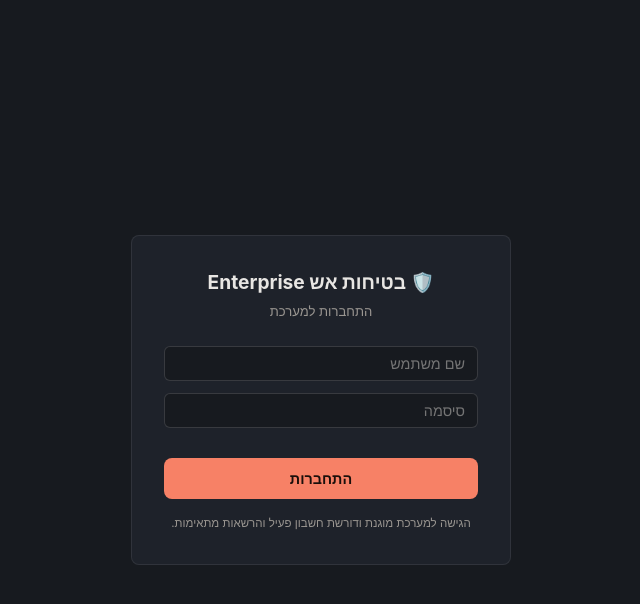
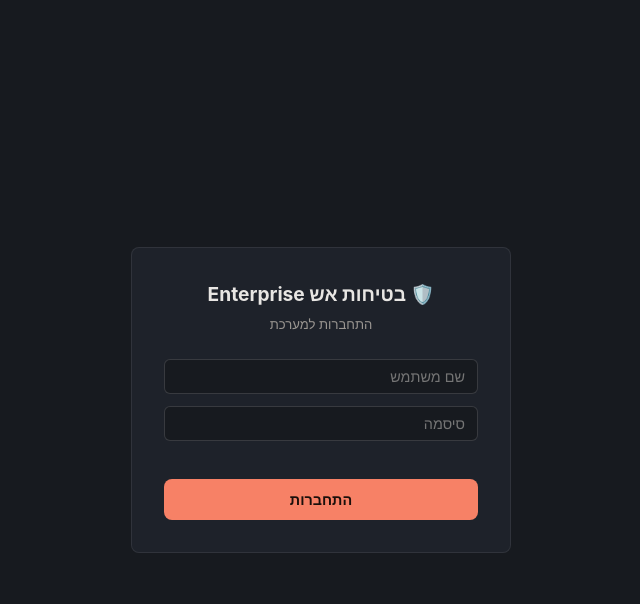
Before and after one commit to mv89-heb/Campus_Fire_ERP, a Flask app: page /login in a window 1280 px wide. Shown: the top 604 px of the page, without its empty margins (319-959 px from the left). Run offline with Flask 3, Linux system fonts and the light colour scheme.

Commit message:
security: harden login UX and prevent duplicate submits

```diff
--- a/app/templates/login.html
+++ b/app/templates/login.html
@@ -2,7 +2,7 @@
 <html lang="he" dir="rtl">
 <head>
 <meta charset="UTF-8">
-<meta name="viewport" content="width=device-width, initial-scale=1.0, maximum-scale=1.0, user-scalable=no">
+<meta name="viewport" content="width=device-width, initial-scale=1.0, maximum-scale=1.0">
 <title>התחברות | בטיחות אש Enterprise</title>
 <script>
   (function () {
@@ -16,8 +16,7 @@ body { min-height: 100vh; display: flex; align-items: center; justify-content: c
 .login-card { background: var(--color-surface); border: 1px solid var(--color-border); border-radius: var(--radius-lg); padding: var(--space-8); width: 100%; max-width: 380px; }
 .login-title { font-size: var(--text-lg); font-weight: 700; margin-bottom: 6px; text-align: center; }
 .login-subtitle { font-size: var(--text-sm); color: var(--color-text-muted); text-align: center; margin-bottom: var(--space-6); }
-.error-msg { color: var(--color-danger); font-size: var(--text-sm); text-align: center; min-height: 18px; }
-.hint { font-size: var(--text-xs); color: var(--color-text-muted); text-align: center; margin-top: var(--space-4); }
+.error-msg { color: var(--color-danger); font-size: var(--text-sm); text-align: center; min-height: 18px; margin-bottom: 8px; }
 </style>
 </head>
 <body>
@@ -31,33 +30,46 @@ body { min-height: 100vh; display: flex; align-items: center; justify-content: c
   <div class="ds-field">
     <input class="ds-input" type="password" id="password" placeholder="סיסמה" autocomplete="current-password">
   </div>
-  <div class="error-msg" id="errorMsg"></div>
+  <div class="error-msg" id="errorMsg" role="alert" aria-live="polite"></div>
   <button class="ds-btn ds-btn-primary" id="submitBtn" onclick="Login.submit()" style="width:100%;">התחברות</button>
-  <div class="hint">הגישה למערכת מוגנת ודורשת חשבון פעיל והרשאות מתאימות.</div>
 </div>
 
 <script>
 const Login = (() => {
+  let busy = false;
+
   return {
     submit: async () => {
+      if (busy) return;
       const username = document.getElementById('username').value.trim();
       const password = document.getElementById('password').value;
       const errEl = document.getElementById('errorMsg');
+      const btn = document.getElementById('submitBtn');
       errEl.innerText = '';
       if (!username || !password) { errEl.innerText = 'יש למלא שם משתמש וסיסמה'; return; }
+
+      busy = true;
+      btn.disabled = true;
       try {
         const res = await fetch('/api/auth/login', {
-          method: 'POST', headers: {'Content-Type': 'application/json'},
+          method: 'POST',
+          headers: {'Content-Type': 'application/json'},
           body: JSON.stringify({ username, password })
         });
         const data = await res.json();
         if (!res.ok) throw new Error(data.error || 'שגיאה בהתחברות');
         window.location.href = '/';
-      } catch (e) { errEl.innerText = e.message; }
+      } catch (e) {
+        errEl.innerText = e.message || 'שגיאה בהתחברות';
+      } finally {
+        busy = false;
+        btn.disabled = false;
+      }
     },
   };
 })();
 
+document.getElementById('username').addEventListener('keydown', (e) => { if (e.key === 'Enter') Login.submit(); });
 document.getElementById('password').addEventListener('keydown', (e) => { if (e.key === 'Enter') Login.submit(); });
 </script>
 </body>
```
